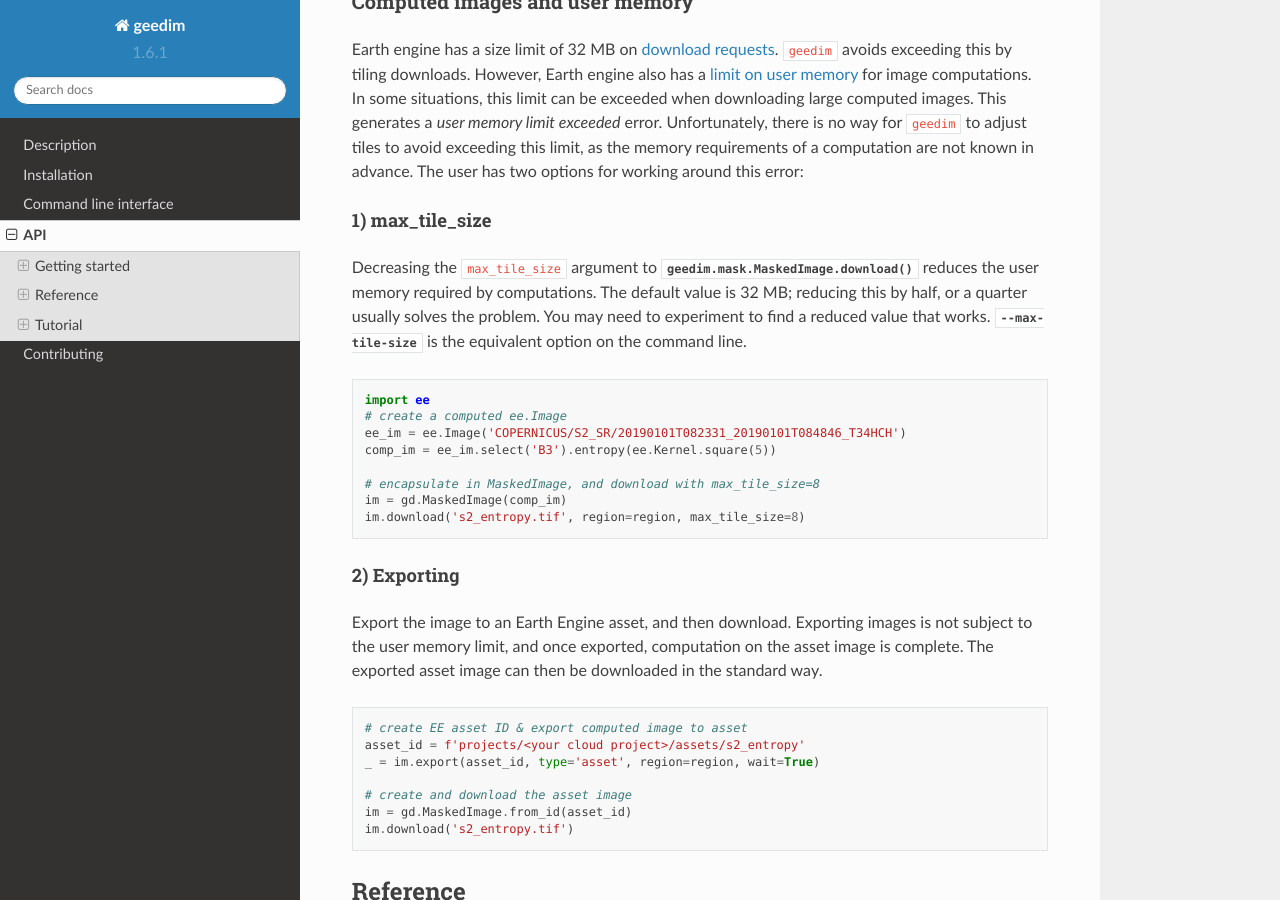
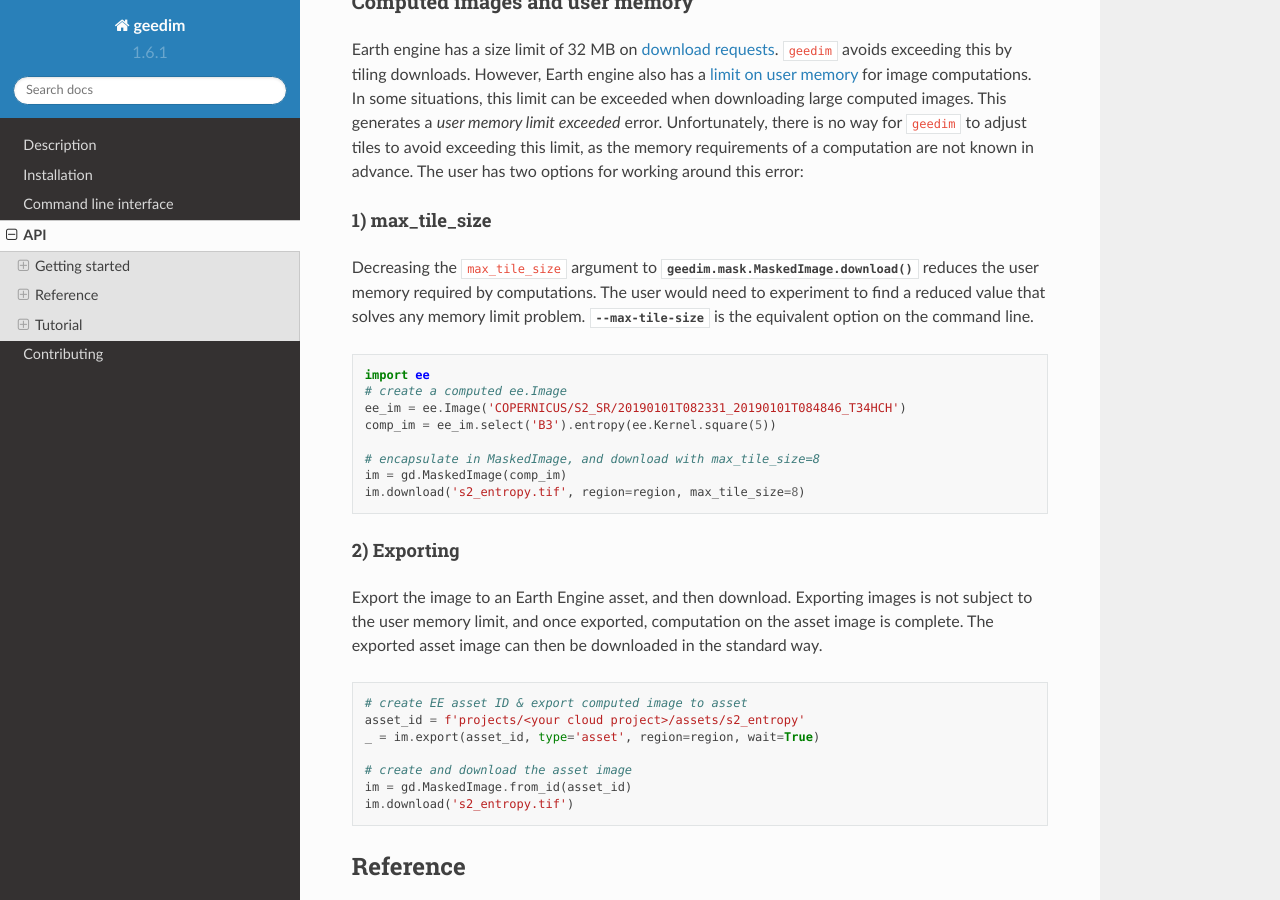
Before and after one commit to leftfield-geospatial/geedim, a Sphinx documentation site: the page built from docs/api.rst, in a window 1280 px wide and 900 px high, scrolled down 2875 px. Built offline with Sphinx 7.4.7 and the Read the Docs theme 2.0.0, drawn with Linux system fonts in a browser that asks for light colours; the version number is read from the project's files by our own code.

Commit message:
simplify max_tile_size section

```diff
--- a/docs/api.rst
+++ b/docs/api.rst
@@ -132,7 +132,7 @@
 1) max_tile_size
 ~~~~~~~~~~~~~~~~
 
-Decreasing the ``max_tile_size`` argument to :meth:`geedim.mask.MaskedImage.download` reduces the user memory required by computations.  The default value is 32 MB; reducing this by half, or a quarter usually solves the problem.  You may need to experiment to find a reduced value that works.  :option:`--max-tile-size <geedim-download --max-tile-size>` is the equivalent option on the command line.
+Decreasing the ``max_tile_size`` argument to :meth:`geedim.mask.MaskedImage.download` reduces the user memory required by computations.  The user would need to experiment to find a reduced value that solves any memory limit problem.  :option:`--max-tile-size <geedim-download --max-tile-size>` is the equivalent option on the command line.
 
 .. literalinclude:: examples/api_getting_started.py
     :language: python
```
